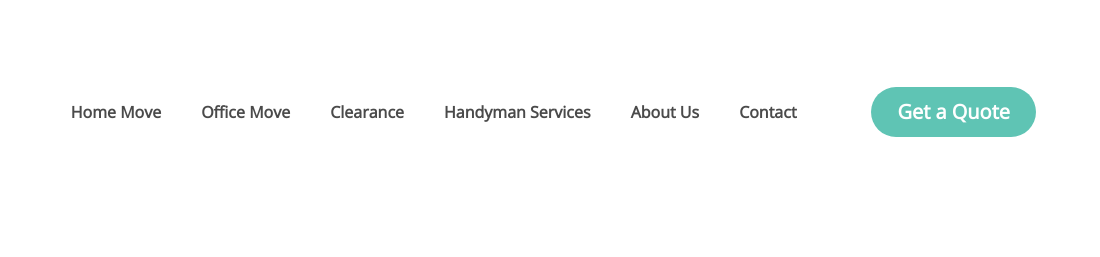
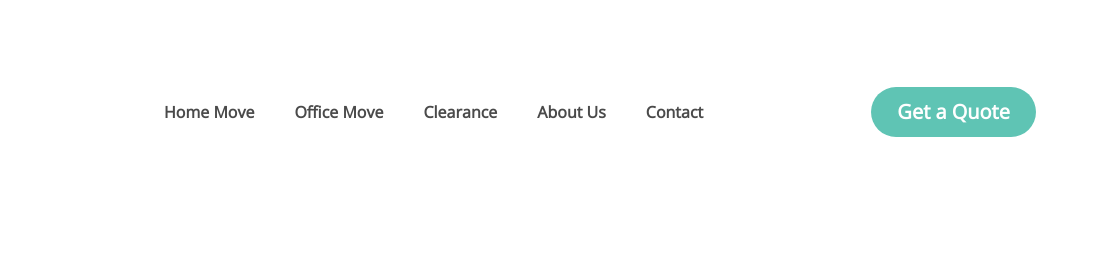
Before and after one commit to kik369/soti-move, a plain HTML site: page index.html in a window 1280 px wide. Shown: the top 257 px of the page, 180-1280 px from the left. Drawn offline with nearby package versions, Linux system fonts and the light colour scheme.

Commit message:
google form

```diff
--- a/sec-navbar.html
+++ b/sec-navbar.html
@@ -23,9 +23,6 @@
                     <a class="navbar-item mx-2" href="/services.html#home-move"> Home Move </a>
                     <a class="navbar-item mx-2" href="/services.html#office-move"> Office Move </a>
                     <a class="navbar-item mx-2" href="/services.html#clearance"> Clearance </a>
-                    <a class="navbar-item mx-2" href="/services.html#handyman-services">
-                        Handyman Services
-                    </a>
                     <a class="navbar-item mx-2" href="/about.html"> About Us </a>
                     <a class="navbar-item mx-2" href="/index.html#contact"> Contact </a>
                 </div>
```
